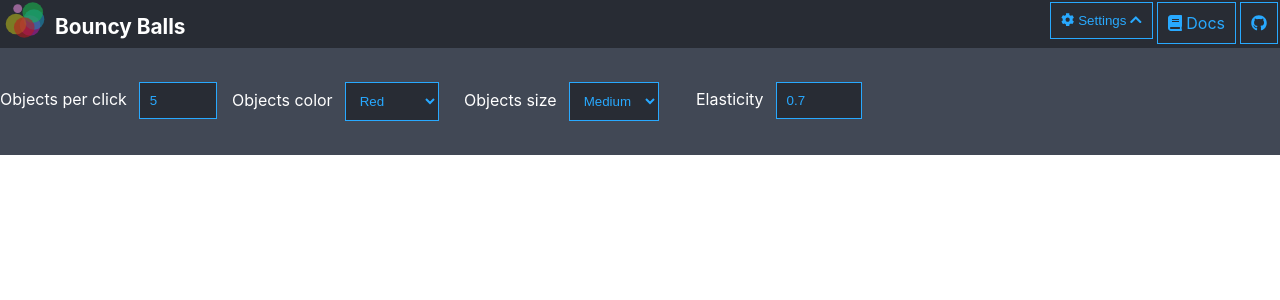
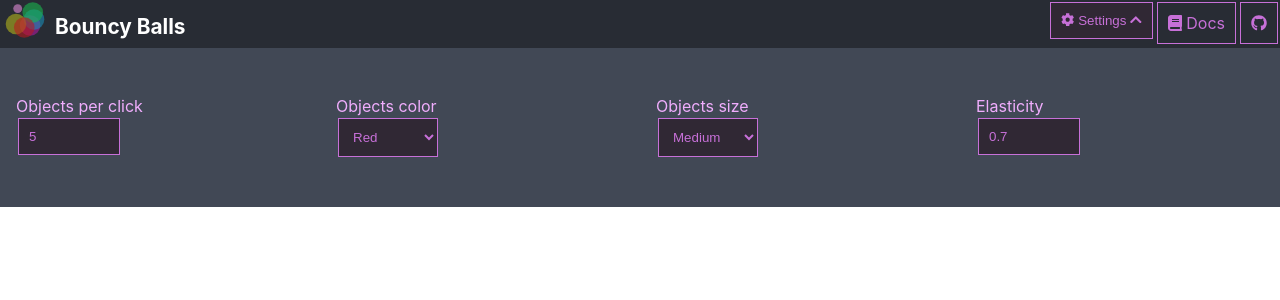
Before and after one commit to natemago/bouncy-balls, a React (Create React App) app: page / in a window 1280 px wide. Both pictures are taken after a click on the button "Settings". Shown: the top 300 px of the page. Built offline with nearby package versions, Linux system fonts and the light colour scheme.

Commit message:
Updates the app style.

```diff
--- a/src/App.css
+++ b/src/App.css
@@ -6,7 +6,10 @@ img.logo {
   margin-bottom: auto;
   margin-left: 5px;
   margin-right: 10px;
+
 }
+
+
 
 .App-header {
   background-color: #282c34;
@@ -35,19 +38,39 @@ header .header-menu {
   height: 3em;
 }
 
+header .header-menu > div {
+  flex: 1;
+}
+
 .header-menu h1 {
   font-size: 1.3em;
+  display: inline-block;
 }
 
 .header-menu .header-title {
   flex: 1 1 auto;
+  width: 30%;
+}
+
+.header-menu .header-docitem {
+  flex: 0 0 auto;
 }
 
 .header-button {
   padding: 10px;
   margin: 2px;
-  border: solid 1px #28a9ff;
-  color: #28a9ff;
+  border: solid 1px #c770d8;
+  color: #c770d8;
   display: inline-block;
   text-decoration: none;
 }
+
+header .header-menu div.logo-wrap {
+  flex: 0 0 auto;
+}
+
+@media only screen and (max-width: 600px) {
+  .header-menu label {
+    display: none;
+  }
+}
--- a/src/App.tsx
+++ b/src/App.tsx
@@ -64,7 +64,7 @@ class App extends React.Component<AppProps, AppState> {
       updateWorldSize()
     })
     updateWorldSize()
-    this.engine.start()
+    //this.engine.start()
   }
 
   updateWorldSize() {
@@ -120,21 +120,20 @@ class App extends React.Component<AppProps, AppState> {
     const settingOpenIcon = this.state.settingsVisible ? <FontAwesomeIcon icon={faChevronUp} /> : <FontAwesomeIcon icon={faChevronDown}/>
     return (
       <div className="App">
-        <header className="App-header">
+        <header className="App-header" title="Click anywhere on the screen :)">
           <div className="header-menu">
-            <div>
-              <img src={logo} alt="logo" className="logo"/>
+            <div className="logo-wrap">
+            <img src={logo} alt="logo" className="logo"/>
             </div>
-
             <div className="header-title">
               <h1>Bouncy Balls</h1>
             </div>
-            <div className="header-actions">
-    <button onClick={this.toggleSettings.bind(this)} className="header-button"><FontAwesomeIcon icon={faCog}></FontAwesomeIcon> Settings {settingOpenIcon}</button>
+            <div className="header-actions header-docitem">
+    <button onClick={this.toggleSettings.bind(this)} className="header-button" title="Click here to change the settings"><FontAwesomeIcon icon={faCog}></FontAwesomeIcon> <label>Settings</label> {settingOpenIcon}</button>
             </div>
-            <div>
-              <a href="docs" className="header-button"><FontAwesomeIcon icon={faBook} /> Docs</a>
-              <a href="github.com/natemago/bouncy-balls" className="header-button"><FontAwesomeIcon icon={faGithub} /></a>
+            <div className="header-docitem">
+              <a href="docs" className="header-button" title="Check out the docs!"><FontAwesomeIcon icon={faBook} /> <label>Docs</label></a>
+              <a href="https//github.com/natemago/bouncy-balls" className="header-button" title="Visit the source code repository on Github!"><FontAwesomeIcon icon={faGithub} /></a>
             </div>
           </div>
           {settinsComp}
--- a/src/bouncyballs/engine.ts
+++ b/src/bouncyballs/engine.ts
@@ -129,8 +129,12 @@ export class Engine {
                 if (bbox.y <= 0) {
                     bdo.position = new Vector2D(bdo.position.x, 0)
 
-                    let correctedVelocity = bdo.velocity.y - bdo.acceleration.y*delta
-                    bdo.velocity = new Vector2D(bdo.velocity.x, -(correctedVelocity)*elasticity)
+                    let correctedVelocity = bdo.velocity.y
+                    if (bbox.y < 0) {
+                        correctedVelocity = correctedVelocity - bdo.acceleration.y*delta
+                    }
+
+                    bdo.velocity = new Vector2D(bdo.velocity.x, - (correctedVelocity)*elasticity)
                 }
             }
         })
--- a/src/components/Settings.css
+++ b/src/components/Settings.css
@@ -30,7 +30,21 @@
 
 .input-group {
     display: block;
-    width: calc(40px + 15vw);
     min-width: 140px;
-    flex: 1 0 initial;
+    flex: 1;
+    padding: 0.5em;
+    margin: 0.5em;
 }
+
+.input-group label {
+    display: block;
+    color: #f0adfd;
+}
+
+.input-group input {
+    width: 80px;
+}
+
+.input-group select {
+    width: 100px;
+}
--- a/src/components/Settings.tsx
+++ b/src/components/Settings.tsx
@@ -92,9 +92,6 @@ export default class Settings extends React.Component<SettingsProps, SettingsSta
                 elasticity: state.elasticity,
             })
         }
-        // if(this.props.onClose) {
-        //     this.props.onClose()
-        // }
     }
 
     closeSettings(): void {
@@ -130,13 +127,26 @@ export default class Settings extends React.Component<SettingsProps, SettingsSta
                 <div className="settings-form">
                     <div className="input-group">
                         <label htmlFor="objects-per-click">Objects per click</label>
-                        <input name="objects-per-click" type="number" value={state.newObjectsPerClick} min="1" max="500" onChange={e => this.updateState({
+                        <input
+                            name="objects-per-click"
+                            type="number"
+                            value={state.newObjectsPerClick}
+                            min="1"
+                            max="500"
+                            title="Number of objects to create per single click."
+                            placeholder="Number of objects"
+                            onChange={e => this.updateState({
                                 newObjectsPerClick: Number(e.target.value)
                             })}></input>
                     </div>
                     <div className="input-group">
                     <label htmlFor="objects-color">Objects color</label>
-                        <select name="objects-color" value={state.objectsColor} onChange={e => this.updateState({
+                        <select
+                            name="objects-color"
+                            value={state.objectsColor}
+                            title="The color of the newly created objects."
+                            placeholder="Select a color from the list"
+                            onChange={e => this.updateState({
                                 objectsColor: e.target.value
                             })}>
                             {colorOptions}
@@ -144,7 +154,12 @@ export default class Settings extends React.Component<SettingsProps, SettingsSta
                     </div>
                     <div className="input-group">
                     <label htmlFor="objects-size">Objects size</label>
-                        <select name="objects-size" value={state.objectsSize} onChange={e => this.updateState({
+                        <select
+                            name="objects-size"
+                            value={state.objectsSize}
+                            title="Approximate size of the newly created objects."
+                            placeholder="Select the approximate size of the objects."
+                            onChange={e => this.updateState({
                                 objectsSize: Number(e.target.value)
                             })}>
                             {sizeOptions}
@@ -152,14 +167,18 @@ export default class Settings extends React.Component<SettingsProps, SettingsSta
                     </div>
                     <div className="input-group">
                     <label htmlFor="elasticity">Elasticity</label>
-                        <input name="elasiticity" type="number" min="0" max="1" step="0.01" value={this.state.elasticity} onChange={e => this.updateState({
+                        <input
+                            name="elasiticity"
+                            type="number"
+                            min="0"
+                            max="1"
+                            step="0.01"
+                            title="How elastic should the collision should be. 1 - completely elastic; 0 - will not bounce at all."
+                            placeholder="Choose a value between 0 and 1 (for example 0.7)."
+                            value={this.state.elasticity} onChange={e => this.updateState({
                                 elasticity: Number(e.target.value)
                             })}></input>
                     </div>
-                    {/* <div className="input-group form-actions">
-                        <button onClick={this.closeSettings.bind(this)}>Cancel</button>
-                        <button onClick={this.saveSettings.bind(this)}>Save</button>
-                    </div> */}
                 </div>
             </div>
         );
--- a/src/index.css
+++ b/src/index.css
@@ -14,15 +14,15 @@ code {
 
 input, button, select {
   padding: 10px;
-  border: solid 1px #28a9ff;
-  color: #28a9ff;
-  background-color: #282c34;
+  border: solid 1px #c770d8;
+  color: #c770d8;
+  background-color: #302834;
   margin: 2px;
 
 }
 
 button:hover {
-  background-color: #023d5f;
-  color: #cde4f1;
-  border: 1px solid #cde4f1;
+  background-color: #5f3368;
+  color: #e7cdf1;
+  border: 1px solid #e7cdf1;
 }
```
Also changed, not shown: 1 other file (tests, documents, lock files or other folders). Lines whose indentation alone changed are shown as unchanged.
